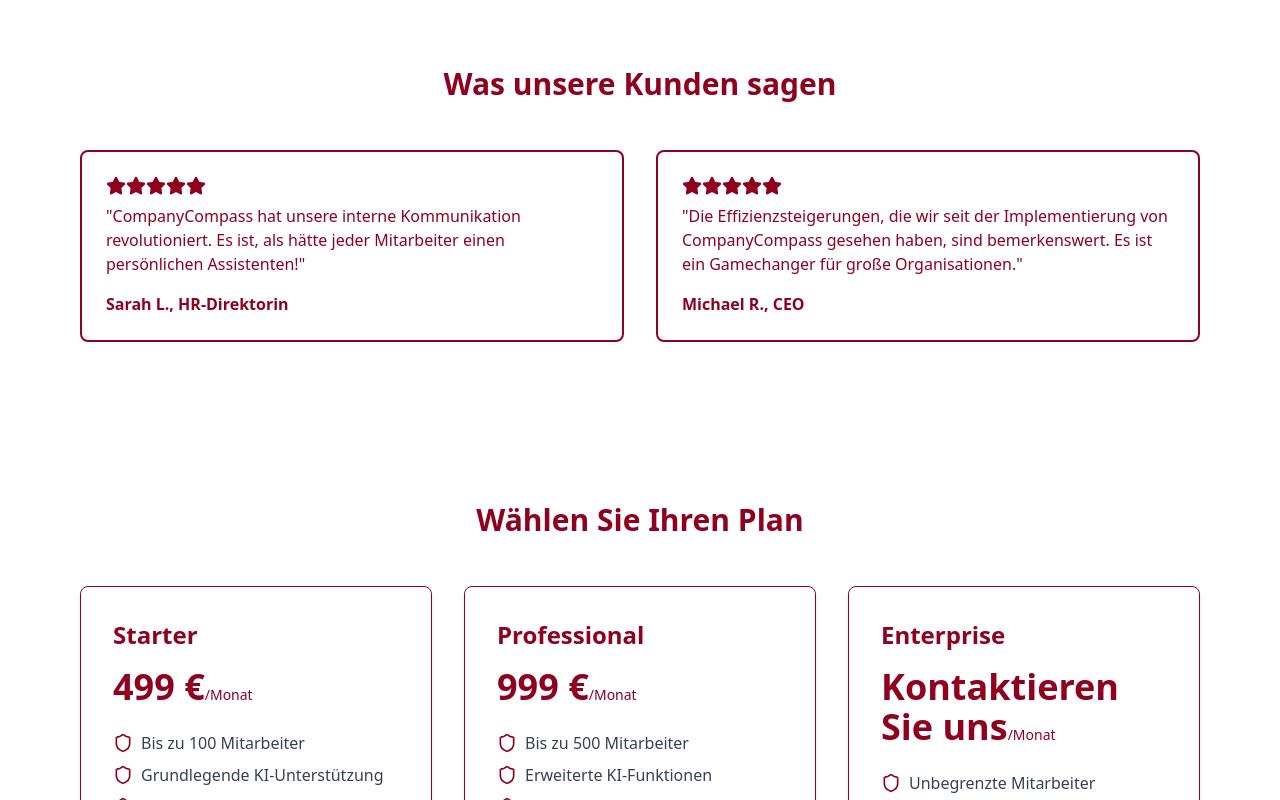
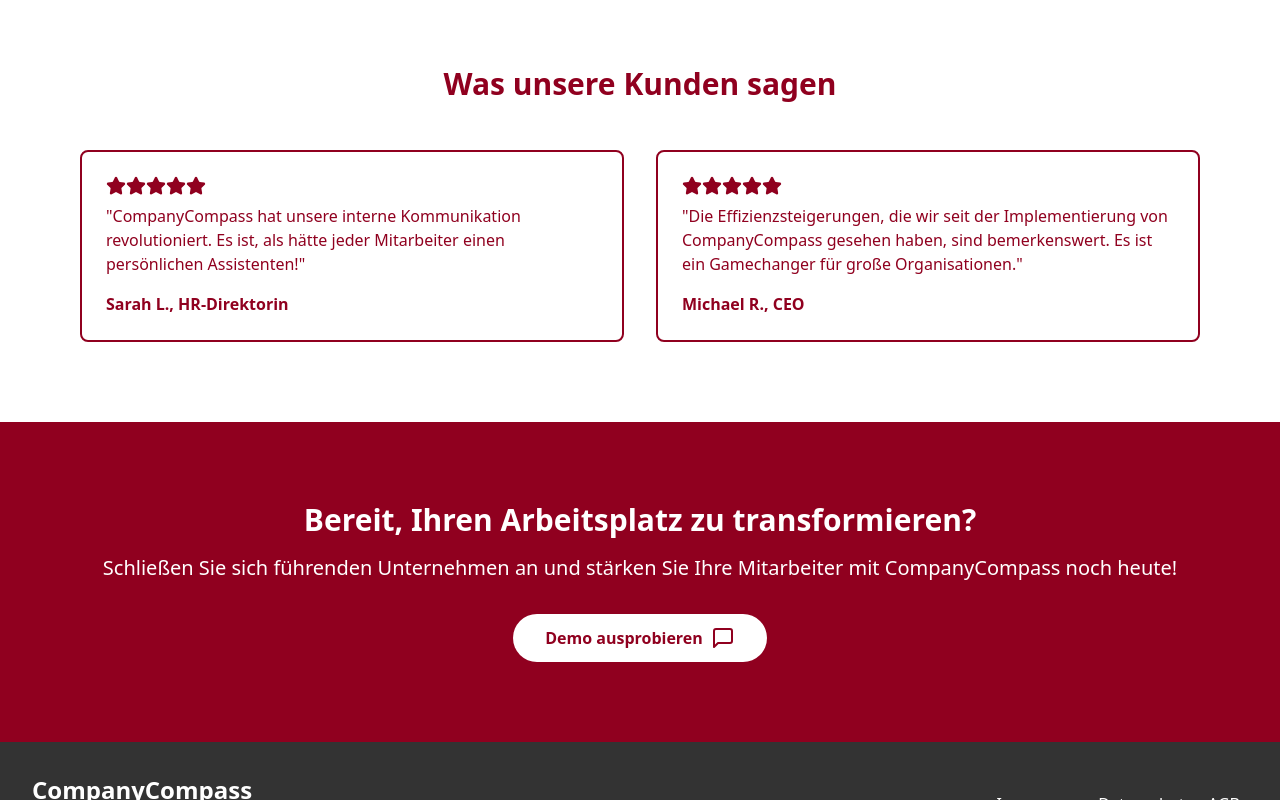
Before and after one commit to Hansehart/HanseGPT, a React (Vite) app in the folder frontend/artifact/: page /home in a window 1280 px wide. Shown: the part 2000-2800 px from the top of the page. Built offline with nearby package versions, Linux system fonts and the light colour scheme.

Commit message:
add: license

```diff
--- a/frontend/artifact/src/App.tsx
+++ b/frontend/artifact/src/App.tsx
@@ -17,6 +17,8 @@
           <Route element={<Layout />}>
             <Route path="/home" element={<Home />} />
             <Route path="/imprint" element={<Construction />} />
+            <Route path="/privacy" element={<Construction />} />
+            <Route path="/gtc" element={<Construction />} />
             <Route path="*" element={<Navigate replace to="/home" />} />
           </Route>
         </Routes>
--- a/frontend/artifact/src/components/layout/Meta.tsx
+++ b/frontend/artifact/src/components/layout/Meta.tsx
@@ -10,26 +10,14 @@
 
 const Meta: React.FC = () => {
   const location = useLocation();
-  const defaultImage = 'https://hansehart.de/icon512.png';
+  const defaultImage = 'https://gpt.hansehart.de/icon512.png';
 
   const getMetaContent = (path: string): MetaContent => {
     switch (path) {
-      case '/company':
-        return {
-          title: 'Hansehart - Unternehmen',
-          description: 'Entdecke Hansehart. Arbeitsweise, Motivation und Ziele!',
-          image: defaultImage
-        };
-      case '/contact':
-        return {
-          title: 'Hansehart - Kontakt',
-          description: 'Trete in Kontakt mit uns. Wir freuen uns auf deine Anfrage!',
-          image: defaultImage
-        };
       default:
         return {
-          title: 'Hansehart - Innovative Software',
-          description: 'Entdecke Leistungen von Hansehart. Wir entwickeln Produkte, die begeistern!',
+          title: 'HanseGPT - Kommunikation am Arbeitsplatz in einfach!',
+          description: 'Entdecke Leistungen von HanseGPT. Wir entwickeln Produkte, die begeistern!',
           image: defaultImage
         };
     }
@@ -41,7 +29,7 @@
     <Helmet>
       <title>Hansehart</title>
       <meta name="description" content={description} />
-      <meta property="og:url" content={`https://hansehart.de${location.pathname}`} />
+      <meta property="og:url" content={`https://gpt.hansehart.de${location.pathname}`} />
       <meta property="og:type" content="website" />
       <meta property="og:title" content={title} />
       <meta property="og:site_name" content="Hansehart" />
--- a/frontend/artifact/src/components/layout/Navigation.tsx
+++ b/frontend/artifact/src/components/layout/Navigation.tsx
@@ -17,7 +17,7 @@
   const navItems = [
     { name: 'Home', path: '/home' },
     { name: 'Chat', path: '/chat' },
-    { name: 'Einstellung', path: '/settings' },
+    { name: 'Einstellungen', path: '/settings' },
   ];
 
   return (
--- a/frontend/artifact/src/pages/Home.tsx
+++ b/frontend/artifact/src/pages/Home.tsx
@@ -1,6 +1,6 @@
 import React from 'react';
 import teamwork from "../assets/videos/business-teamwork.mp4";
-import { MessageSquare, Users, Zap, Clock, BarChart, Shield, Star } from 'lucide-react';
+import { MessageSquare, Users, Zap, Clock, BarChart, Star } from 'lucide-react';
 
 const Hero = () => (
   <section className="relative h-screen overflow-hidden">
@@ -19,7 +19,7 @@
       <div className="text-white max-w-2xl">
         <h2 className="text-4xl md:text-5xl font-bold mb-6">Navigieren Sie Ihren Arbeitsplatz mit Leichtigkeit</h2>
         <p className="text-xl mb-8">CompanyCompass: Der KI-gestützte Chatbot, der Ihre Mitarbeiter sofort mit den richtigen Personen und Ressourcen verbindet.</p>
-        <a href="#demo" className="bg-white text-[#90001f] hover:bg-gray-200 font-bold py-3 px-8 rounded-full inline-flex items-center">
+        <a href="chat" className="bg-white text-[#90001f] hover:bg-gray-200 font-bold py-3 px-8 rounded-full inline-flex items-center">
           Demo ausprobieren <MessageSquare className="ml-2" />
         </a>
       </div>
@@ -96,56 +96,14 @@
   </section>
 );
 
-const PricingCard = ({ title, price, features }) => (
-  <div className="bg-white rounded-lg shadow-md p-8 flex flex-col border border-[#90001f]">
-    <h3 className="text-2xl font-bold mb-4 text-[#90001f]">{title}</h3>
-    <p className="text-4xl font-bold mb-6 text-[#90001f]">{price}<span className="text-sm font-normal">/Monat</span></p>
-    <ul className="mb-8 flex-grow">
-      {features.map((feature, index) => (
-        <li key={index} className="flex items-center mb-2 text-gray-700">
-          <Shield className="w-5 h-5 text-[#90001f] mr-2" /> {feature}
-        </li>
-      ))}
-    </ul>
-    <button className="bg-[#90001f] hover:bg-[#70001a] text-white font-bold py-2 px-4 rounded">
-      Jetzt starten
-    </button>
-  </div>
-);
-
-const Pricing = () => (
-  <section id="pricing" className="py-20 bg-white">
-    <div className="container mx-auto px-4 max-w-[90%]">
-      <h2 className="text-3xl font-bold text-center mb-12 text-[#90001f]">Wählen Sie Ihren Plan</h2>
-      <div className="grid grid-cols-1 md:grid-cols-3 gap-8">
-        <PricingCard
-          title="Starter"
-          price="499 €"
-          features={["Bis zu 100 Mitarbeiter", "Grundlegende KI-Unterstützung", "E-Mail-Support"]}
-        />
-        <PricingCard
-          title="Professional"
-          price="999 €"
-          features={["Bis zu 500 Mitarbeiter", "Erweiterte KI-Funktionen", "24/7 Support", "Individuelle Integrationen"]}
-        />
-        <PricingCard
-          title="Enterprise"
-          price="Kontaktieren Sie uns"
-          features={["Unbegrenzte Mitarbeiter", "Volle KI-Fähigkeiten", "Dedizierter Account Manager", "On-Premise-Option"]}
-        />
-      </div>
-    </div>
-  </section>
-);
-
 const CTASection = () => (
   <section className="bg-[#90001f] text-white py-20">
     <div className="container mx-auto px-4 max-w-[90%] text-center">
       <h2 className="text-3xl font-bold mb-4">Bereit, Ihren Arbeitsplatz zu transformieren?</h2>
       <p className="text-xl mb-8">Schließen Sie sich führenden Unternehmen an und stärken Sie Ihre Mitarbeiter mit CompanyCompass noch heute!</p>
-      <button className="bg-white text-[#90001f] font-bold py-3 px-8 rounded-full hover:bg-gray-200">
-        Demo anfordern
-      </button>
+      <a href="chat" className="bg-white text-[#90001f] hover:bg-gray-200 font-bold py-3 px-8 rounded-full inline-flex items-center">
+          Demo ausprobieren <MessageSquare className="ml-2" />
+        </a>
     </div>
   </section>
 );
@@ -158,7 +116,6 @@
         <Features />
         <HowItWorks />
         <Testimonials />
-        <Pricing />
         <CTASection />
       </main>
     </div>
```
